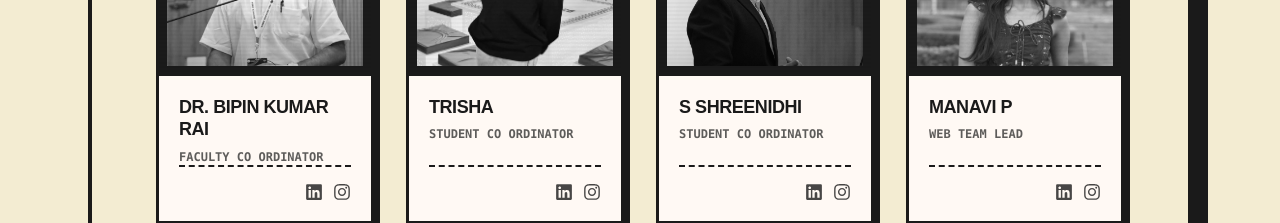
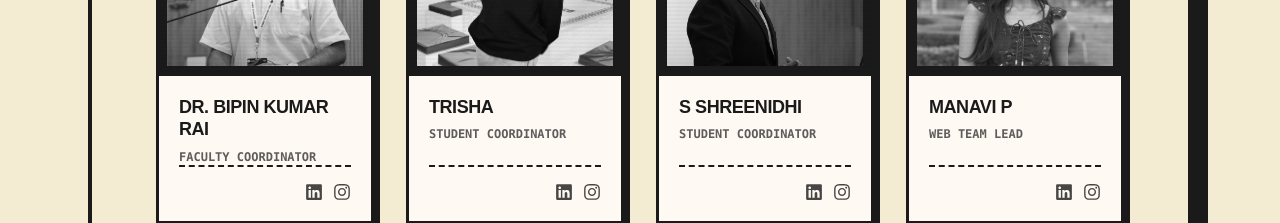
Before and after one commit to ManaviP/dev3.0, a React (Vite) app: page / in a window 1280 px wide. Shown: the part 9640-9863 px from the top of the page. Built offline with nearby package versions, Linux system fonts and the light colour scheme; a web font is replaced by a local one.

Commit message:
spelling  correction

```diff
--- a/src/sections/teamData.ts
+++ b/src/sections/teamData.ts
@@ -16,7 +16,7 @@ export const coreTeam: TeamMember[] = [
   {
     id: 'c0',
     name: 'Dr. Bipin Kumar Rai',
-    role: 'Faculty Co ordinator',
+    role: 'Faculty Coordinator',
     image: '/logos/bhipinsir.webp',
     linkedin: '',
     instagram: '',
@@ -24,7 +24,7 @@ export const coreTeam: TeamMember[] = [
   {
     id: 'c1',
     name: 'Trisha',
-    role: 'Student Co ordinator',
+    role: 'Student Coordinator',
     image: '/logos/trisha.webp',
     linkedin: '',
     instagram: '',
@@ -32,7 +32,7 @@ export const coreTeam: TeamMember[] = [
   {
     id: 'c2',
     name: 'S Shreenidhi',
-    role: 'Student Co ordinator',
+    role: 'Student Coordinator',
     image: '/logos/SShreenidhi.webp',
     linkedin: '',
     instagram: '',
```
